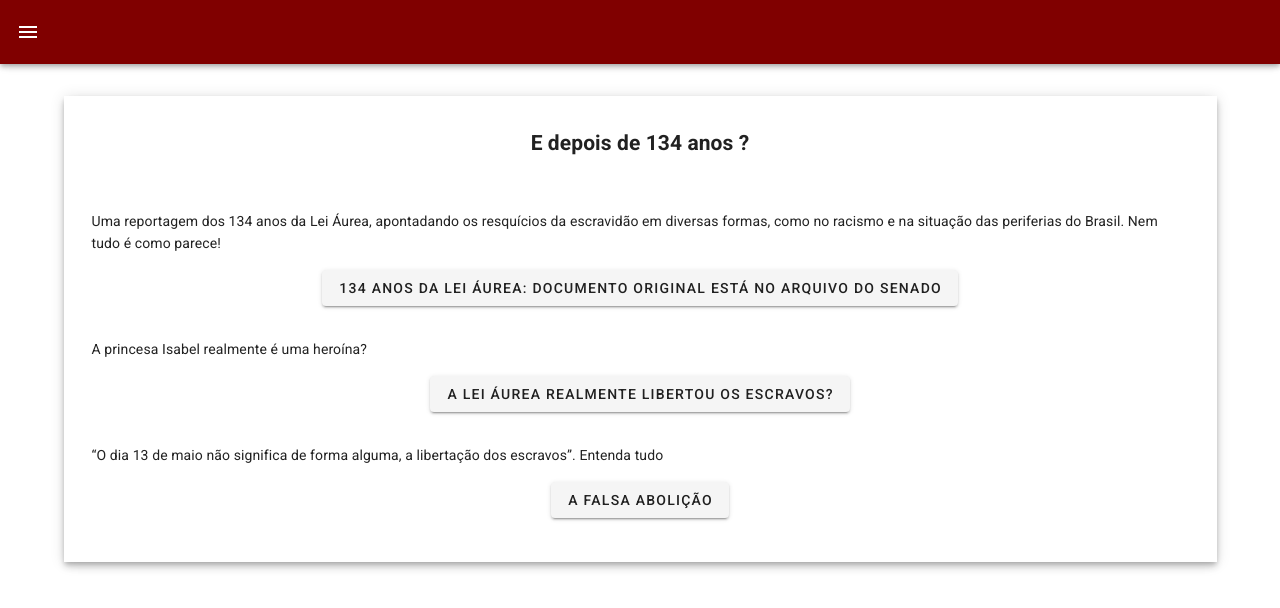
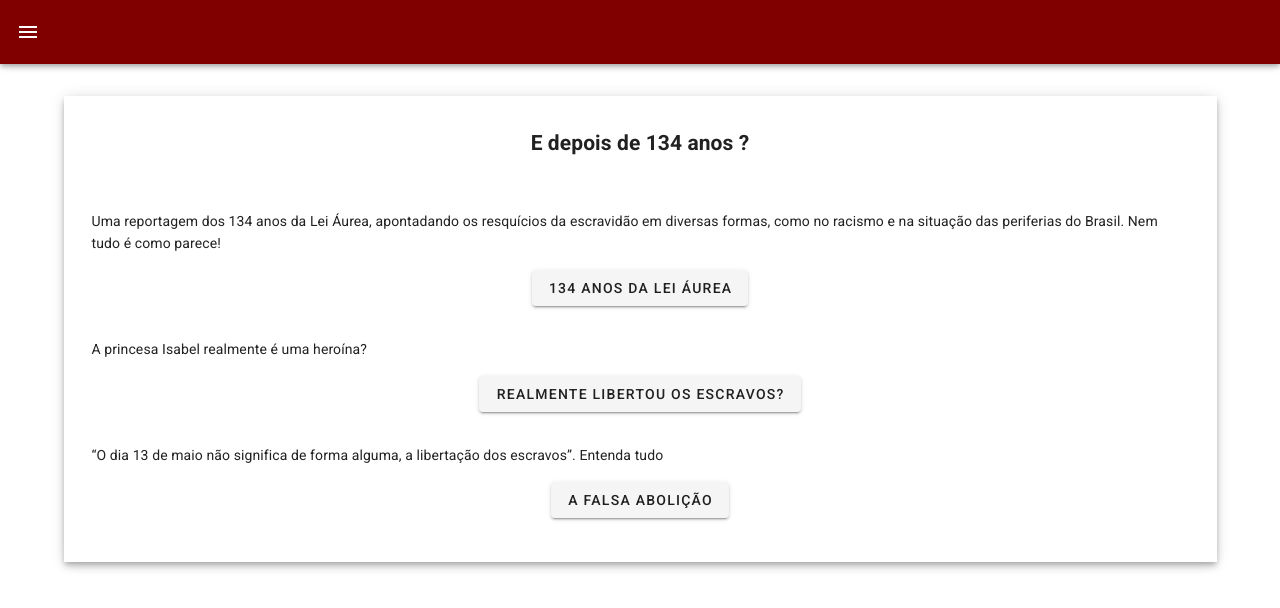
Before and after one commit to caioptt/aurea-project, a Vue app: page /first in a window 1280 px wide. Shown: the top 608 px of the page. Built offline with nearby package versions, Linux system fonts and the light colour scheme.

Commit message:
correcao botao

```diff
--- a/src/components/FirstTopic.vue
+++ b/src/components/FirstTopic.vue
@@ -19,8 +19,7 @@
               <v-btn
                 link
                 href="https://www.youtube.com/watch?v=TGg3sZ27mkc&ab_channel=TVBrasil"
-                >134 anos da Lei Áurea: documento original está no arquivo do
-                Senado</v-btn
+                >134 anos da Lei Áurea</v-btn
               >
             </p>
 
@@ -29,7 +28,8 @@
               <v-btn
                 link
                 href="https://www.tiktok.com/@robsondeaguiar/video/7049775846697045254?_t=8SUtvmnNqbd&_r=1"
-                >A lei áurea realmente libertou os escravos?</v-btn
+              >
+                Realmente libertou os escravos?</v-btn
               >
             </p>
 
```
